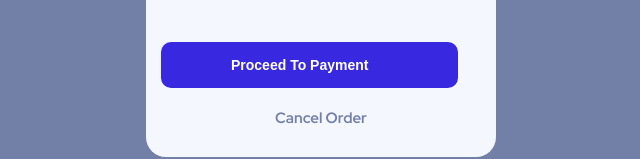
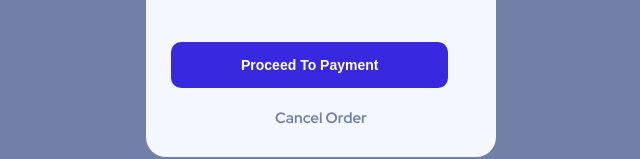
Before and after one commit to HuzaifaMateen/order-card-summary, a plain HTML site: page index.html in a window 1280 px wide. Shown: the part 533-692 px from the top of the page, without its empty margins (319-959 px from the left). Drawn offline with Linux system fonts and the light colour scheme.

Commit message:
commit 2

```diff
--- a/style.css
+++ b/style.css
@@ -76,8 +76,8 @@ a{
     padding-top: 15px;
     padding-bottom: 15px;
     padding-left: 70px;
-    padding-right: 90px;
-    margin-left: 15px;
+    padding-right: 70px;
+    margin-left: 25px;
     margin-top: 45px;
     background-color: hsl(245, 75%, 52%);
     border: none;
```
